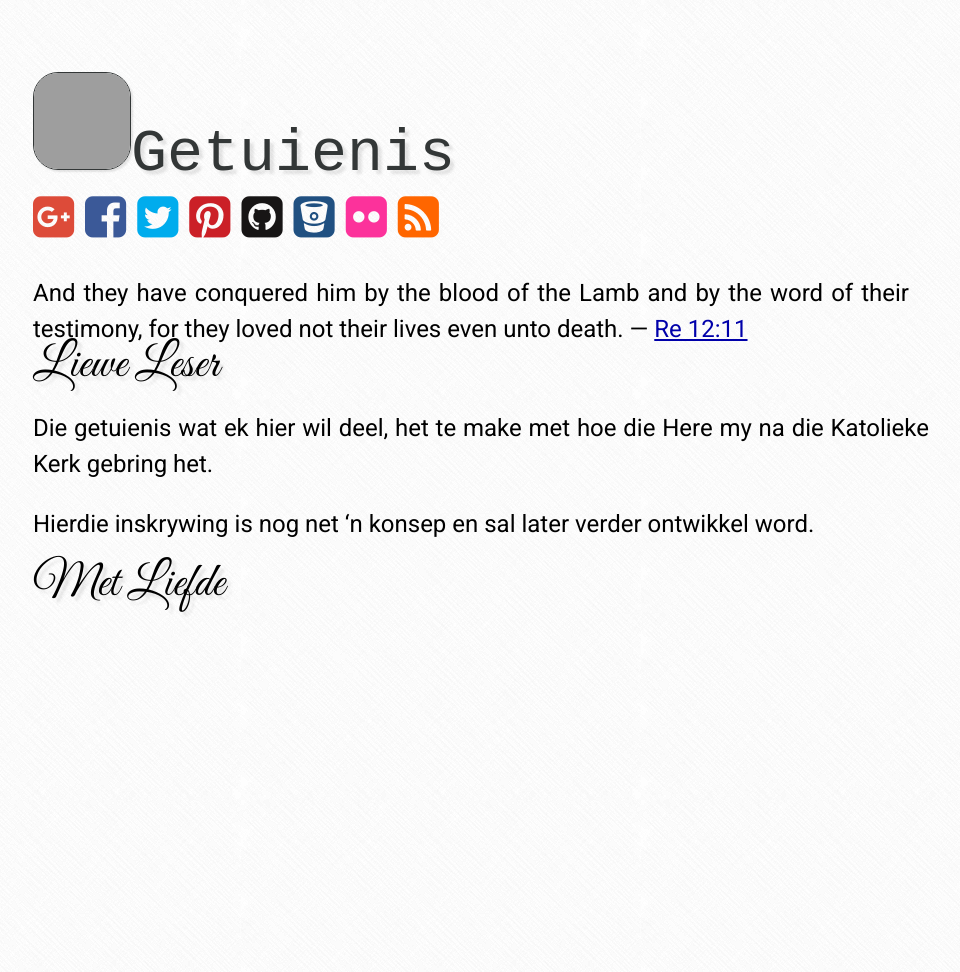
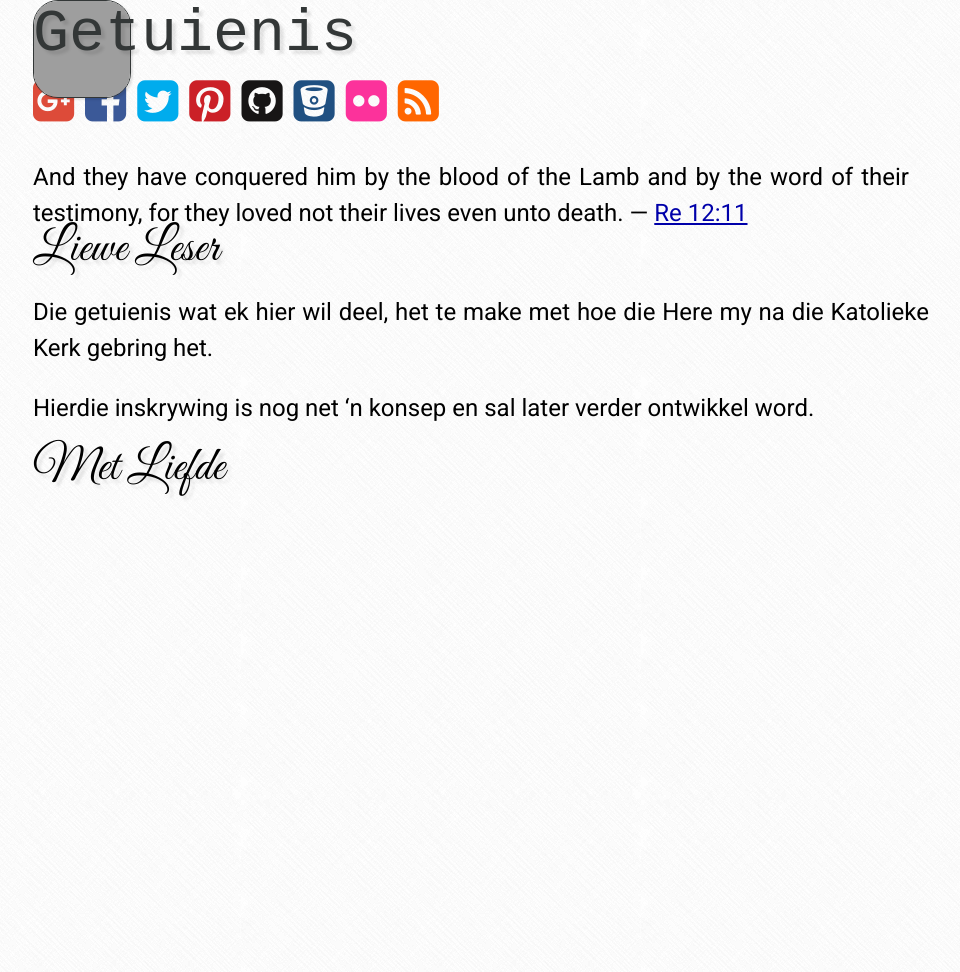
Before and after one commit to afrikatoliek/afrikatoliek.github.io, a Jekyll site: the page built from _posts/2014-11-04-getuienis.md, in a window 1280 px wide. Shown: the whole page, without its empty margins (159-1119 px from the left). Built offline with Jekyll 4.4.1, drawn with Linux system fonts in a browser that asks for light colours; nearby versions of some CDN libraries; some web fonts are replaced; grey boxes are pictures that could not be loaded.

Commit message:
Tema verstellings.

```diff
--- a/css/screen.css
+++ b/css/screen.css
@@ -85,15 +85,13 @@ table {
 
 .heading .title {
   vertical-align: text-top;
-}
-
-.heading .thumb span {
   position: absolute;
   top: 0;
   bottom: 0;
+  text-align: left;
 }
 
-.heading .title span {
+.heading .thumb {
   position: absolute;
   top: 0;
   bottom: 0;
```
